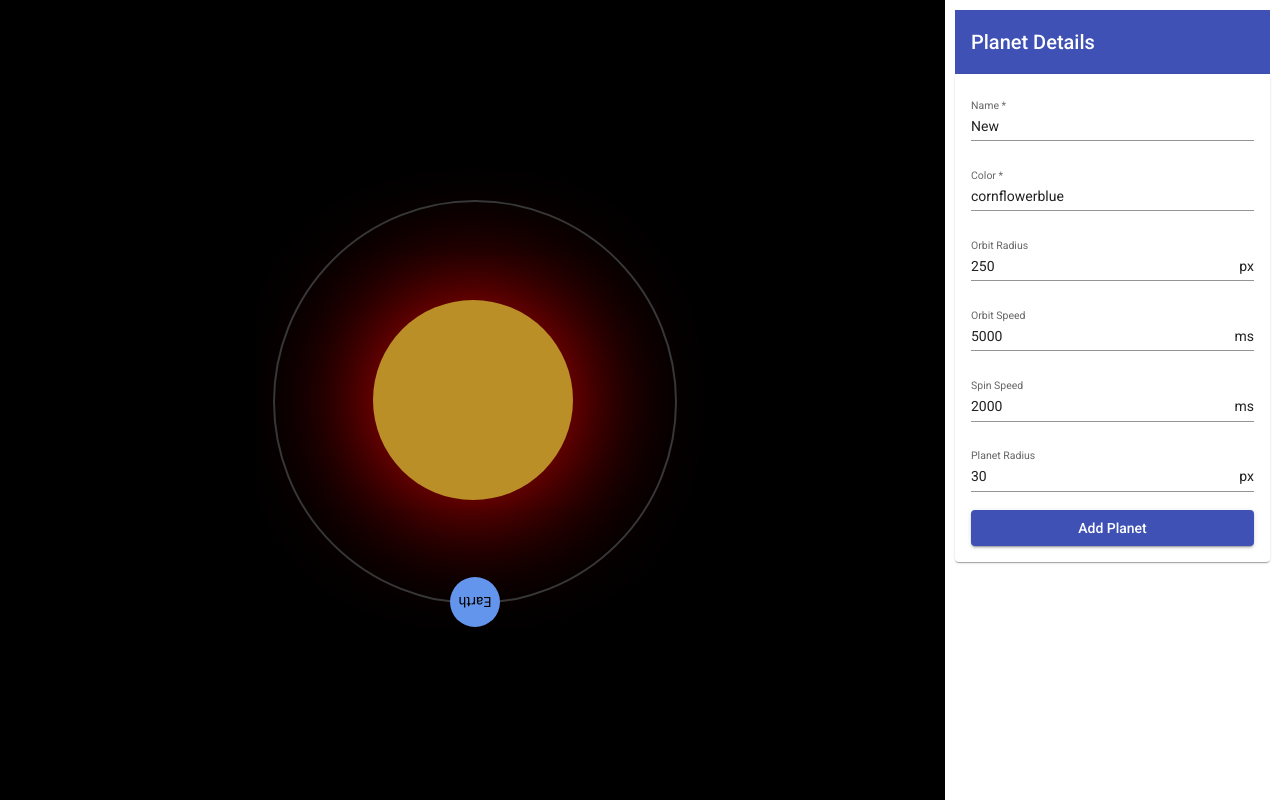
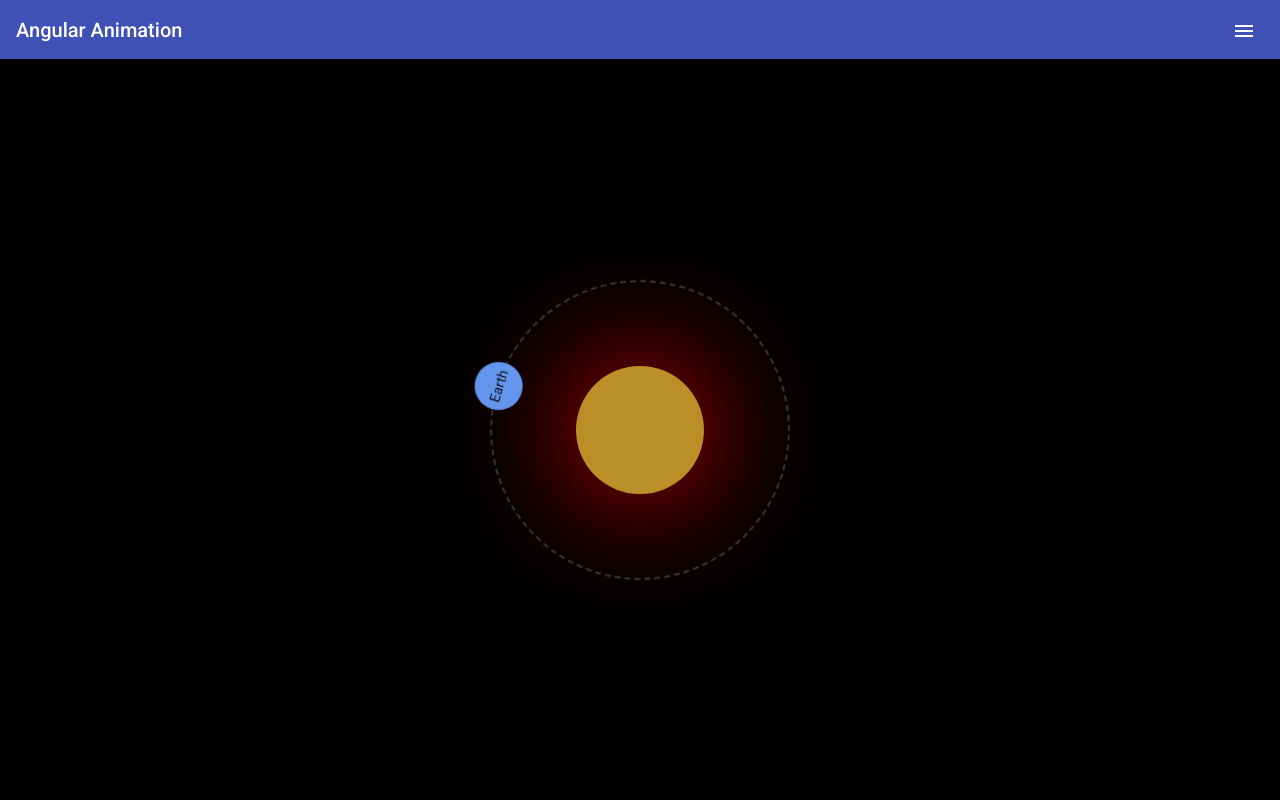
Before and after one commit to Indrajeetsing/angular-animation, an Angular app: page / in a window 1280 px wide. Built offline with nearby package versions, Linux system fonts and the light colour scheme; what @angular/fire would draw is missing.

Commit message:
improved styles

```diff
--- a/src/app/app.component.html
+++ b/src/app/app.component.html
@@ -1,25 +1,14 @@
 <div class="container">
+  <mat-toolbar color="primary">
+    <span>Angular Animation</span>
+    <span class="spacer"></span>
+    <button mat-icon-button (click)="drawer.toggle()">
+      <mat-icon>menu</mat-icon>
+    </button>
+  </mat-toolbar>
 
-
-  <div class="left-container">
-    <div class="sun"></div>
-    <ng-container *ngFor="let planet of planets; let planetIndex = index">
-      <div class="planet-orbit" [@rotateOrbit]='{value: planet.orbitState, params:{rotationSpeed: planet.orbitSpeed}}'
-        (@rotateOrbit.done)="onAnimationDone($event, planetIndex, 'orbitState')" [ngStyle]="calculateRadius(planet.radius)">
-        <div class="planet" [@rotatePlanet]='{value: planet.state, params:{rotationSpeed: planet.spinSpeed}}'
-          (@rotatePlanet.done)="onAnimationDone($event, planetIndex, 'state')" [ngStyle]="planetStyles(planet.planetRadius, planet.color)">
-          <span>{{planet.name}}</span>
-        </div>
-      </div>
-    </ng-container>
-  </div>
-
-
-  <div class="right-container">
-    <mat-toolbar color="primary">
-      <span>Planet Details</span>
-    </mat-toolbar>
-    <mat-card>
+  <mat-drawer-container class="sidenav">
+    <mat-drawer #drawer mode="over" class="sidenav-drawer" position="end">
 
       <!-- <mat-form-field appearance="standard">
         <mat-label>Select Planet</mat-label>
@@ -31,50 +20,65 @@
         </mat-select>
       </mat-form-field> -->
 
-      <form [formGroup]="planetForm" (ngSubmit)="savePlanet()">
+      <form [formGroup]="planetForm" (ngSubmit)="savePlanet(); drawer.close();">
 
         <mat-form-field appearance="standard">
           <mat-label>Name</mat-label>
-          <input matInput formControlName="name">
+          <input matInput formControlName="name" required>
           <mat-error>Name is required.</mat-error>
         </mat-form-field>
 
         <mat-form-field appearance="standard">
           <mat-label>Color</mat-label>
-          <input matInput formControlName="color">
+          <input matInput type="color" formControlName="color" required>
           <mat-error>Color is required.</mat-error>
         </mat-form-field>
 
         <mat-form-field appearance="standard">
           <mat-label>Orbit Radius</mat-label>
-          <input matInput type="number" formControlName="radius">
+          <input matInput type="number" formControlName="radius" required>
           <span matSuffix>px</span>
-          <mat-error>Min Orbit Radius: 100px</mat-error>
+          <mat-error>Min Orbit Radius: 64px</mat-error>
         </mat-form-field>
 
         <mat-form-field appearance="standard">
-          <mat-label>Orbit Speed</mat-label>
-          <input matInput type="number" formControlName="orbitSpeed">
+          <mat-label>Orbit Time</mat-label>
+          <input matInput type="number" formControlName="orbitSpeed" required>
           <span matSuffix>ms</span>
-          <mat-error>Min Orbit Speed: 1000ms</mat-error>
+          <mat-error>Min Orbit Time: 1000ms</mat-error>
         </mat-form-field>
 
         <mat-form-field appearance="standard">
-          <mat-label>Spin Speed</mat-label>
-          <input matInput type="number" formControlName="spinSpeed">
+          <mat-label>Spin Time</mat-label>
+          <input matInput type="number" formControlName="spinSpeed" required>
           <span matSuffix>ms</span>
-          <mat-error>Min Spin Speed: 1000ms</mat-error>
+          <mat-error>Min Spin Time: 1000ms</mat-error>
         </mat-form-field>
 
         <mat-form-field appearance="standard">
           <mat-label>Planet Radius</mat-label>
-          <input matInput type="number" formControlName="planetRadius">
+          <input matInput type="number" formControlName="planetRadius" required>
           <span matSuffix>px</span>
-          <mat-error>Min Planet Radius: 25px</mat-error>
+          <mat-error>Min Planet Radius: 10px</mat-error>
         </mat-form-field>
 
         <button mat-raised-button color="primary">Add Planet</button>
       </form>
-    </mat-card>
-  </div>
+    </mat-drawer>
+
+    <div class="sidenav-content">
+      <div class="sun"></div>
+      <ng-container *ngFor="let planet of planets; let planetIndex = index">
+        <div class="planet-orbit" [@rotateOrbit]='{value: planet.orbitState, params:{rotationSpeed: planet.orbitSpeed}}'
+          (@rotateOrbit.done)="onAnimationDone($event, planetIndex, 'orbitState')" [ngStyle]="calculateRadius(planet.radius)">
+          <div class="planet" [@rotatePlanet]='{value: planet.state, params:{rotationSpeed: planet.spinSpeed}}'
+            (@rotatePlanet.done)="onAnimationDone($event, planetIndex, 'state')"
+            [ngStyle]="planetStyles(planet.planetRadius, planet.color)">
+            <span>{{planet.name}}</span>
+          </div>
+        </div>
+      </ng-container>
+    </div>
+
+  </mat-drawer-container>
 </div>
--- a/src/app/app.component.scss
+++ b/src/app/app.component.scss
@@ -1,31 +1,49 @@
 .container {
   display: flex;
+  flex-direction: column;
   height: 100%;
 
-  .left-container {
-    flex: 3;
+  .spacer {
+    flex: 1 1 auto;
+  }
+
+  .sidenav {
+    height: 100%;
+
+    .sidenav-drawer {
+      width: min-content;
+      padding: 20px;
+
+      button {
+        width: 100%;
+        justify-content: center;
+      }
+    }
+
+    .sidenav-content {
       background-color: #000000;
-    position: relative;
+      height: 100%;
 
       .sun {
         background-color: #ba8f27;
         border-radius: 200px;
         box-shadow: 0 0 128px red;
-      margin-top: -100px;
-      margin-left: -100px;
+        margin-top: -64px;
+        margin-left: -64px;
         left: 50%;
-      height: 200px;
+        height: 128px;
         position: absolute;
         top: 50%;
-      width: 200px;
+        width: 128px;
       }
 
       .planet-orbit {
-      border: 2px solid #373737;
+        border: 2px dashed #373737;
         border-radius: 50%;
         left: 50%;
         position: absolute;
         top: 50%;
+        box-sizing: border-box;
 
         .planet {
           display: flex;
@@ -35,27 +53,13 @@
           left: 50%;
           position: absolute;
           top: 0%;
+          white-space: nowrap;
+          overflow: hidden;
+          text-overflow: ellipsis;
         }
 
       }
 
     }
-
-  .right-container {
-    flex: 1;
-    padding: 10px;
-    overflow: auto;
-
-    mat-form-field,
-    button {
-      width: 100%;
   }
 }
-
-}
-
-@media (max-width: 600px) {
-  .container {
-    flex-direction: column;
-  }
-}
--- a/src/app/app.component.ts
+++ b/src/app/app.component.ts
@@ -70,11 +70,11 @@ export class AppComponent implements OnInit {
     this.planetForm = this.fb.group({
       id: [''],
       name: ['New', Validators.required],
-      color: ['cornflowerblue', Validators.required],
-      radius: [250, Validators.min(100)],
+      color: ['#6495ed', Validators.required],
+      radius: [100, Validators.min(64)],
       orbitSpeed: [5000, Validators.min(1000)],
       spinSpeed: [2000, Validators.min(1000)],
-      planetRadius: [30, Validators.min(25)],
+      planetRadius: [20, Validators.min(10)],
       state: ['void', Validators.required],
       orbitState: ['void', Validators.required],
     });
--- a/src/app/app.module.ts
+++ b/src/app/app.module.ts
@@ -13,6 +13,8 @@ import { MatToolbarModule } from '@angular/material/toolbar';
 import { MatCardModule } from '@angular/material/card';
 import { MatSelectModule } from '@angular/material/select';
 import { MatSnackBarModule } from '@angular/material/snack-bar';
+import { MatIconModule } from '@angular/material/icon';
+import { MatSidenavModule } from '@angular/material/sidenav';
 
 import { AngularFireModule } from '@angular/fire';
 import { AngularFirestoreModule } from '@angular/fire/firestore';
@@ -34,6 +36,8 @@ import { environment } from 'src/environments/environment';
     MatCardModule,
     MatSelectModule,
     MatSnackBarModule,
+    MatIconModule,
+    MatSidenavModule,
     AngularFireModule.initializeApp(environment),
     AngularFirestoreModule,
     CommonModule
--- a/src/app/app.service.ts
+++ b/src/app/app.service.ts
@@ -8,7 +8,7 @@ export class AppService {
   constructor(
   ) { }
   private planetArr: Planet[] = [
-    { id: "123jkhk91823k", name: 'Earth', color: 'cornflowerblue', radius: 200, planetRadius: 25, state: 'void', orbitState: 'void', orbitSpeed: '10000ms', spinSpeed: '2000ms' }
+    { id: "123jkhk91823k", name: 'Earth', color: 'cornflowerblue', radius: 150, planetRadius: 24, state: 'void', orbitState: 'void', orbitSpeed: '10000ms', spinSpeed: '2000ms' }
   ];
 
   get planets(): Planet[] {
```
Lines whose indentation alone changed are shown as unchanged.
